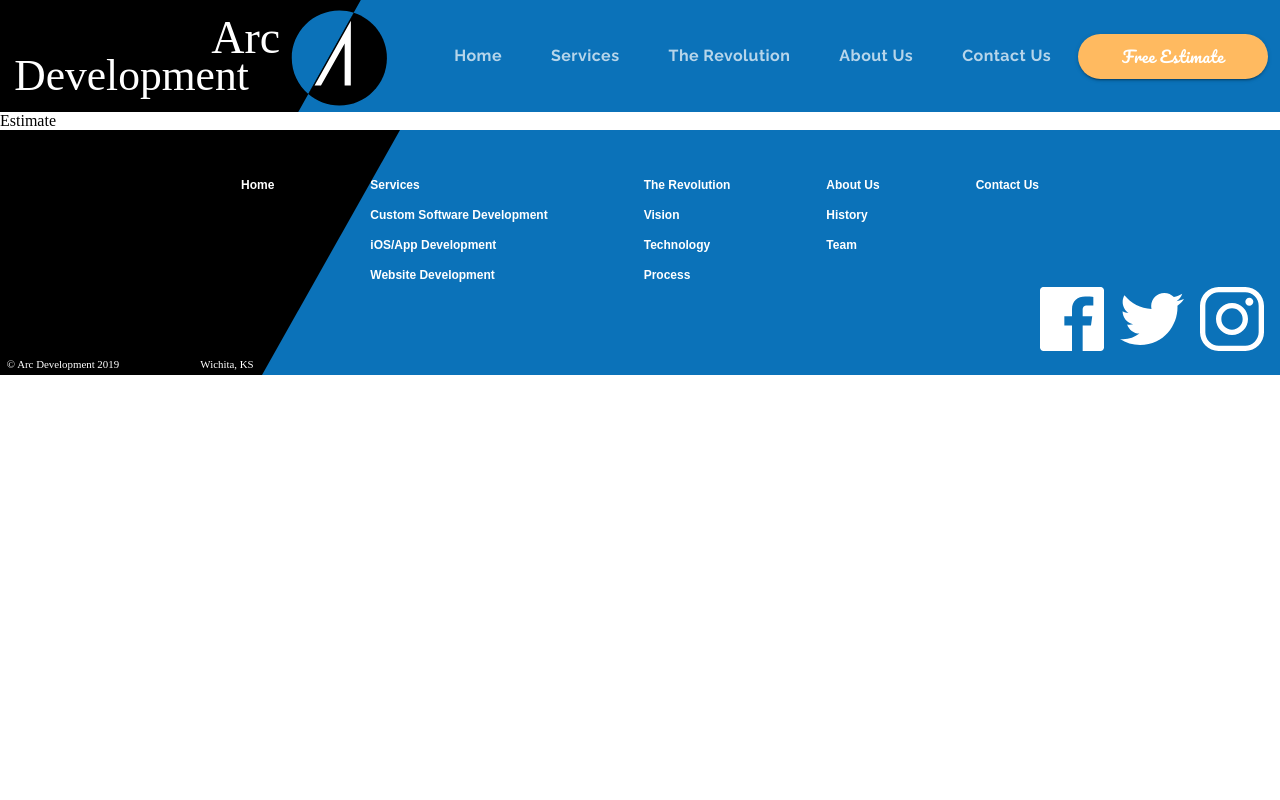
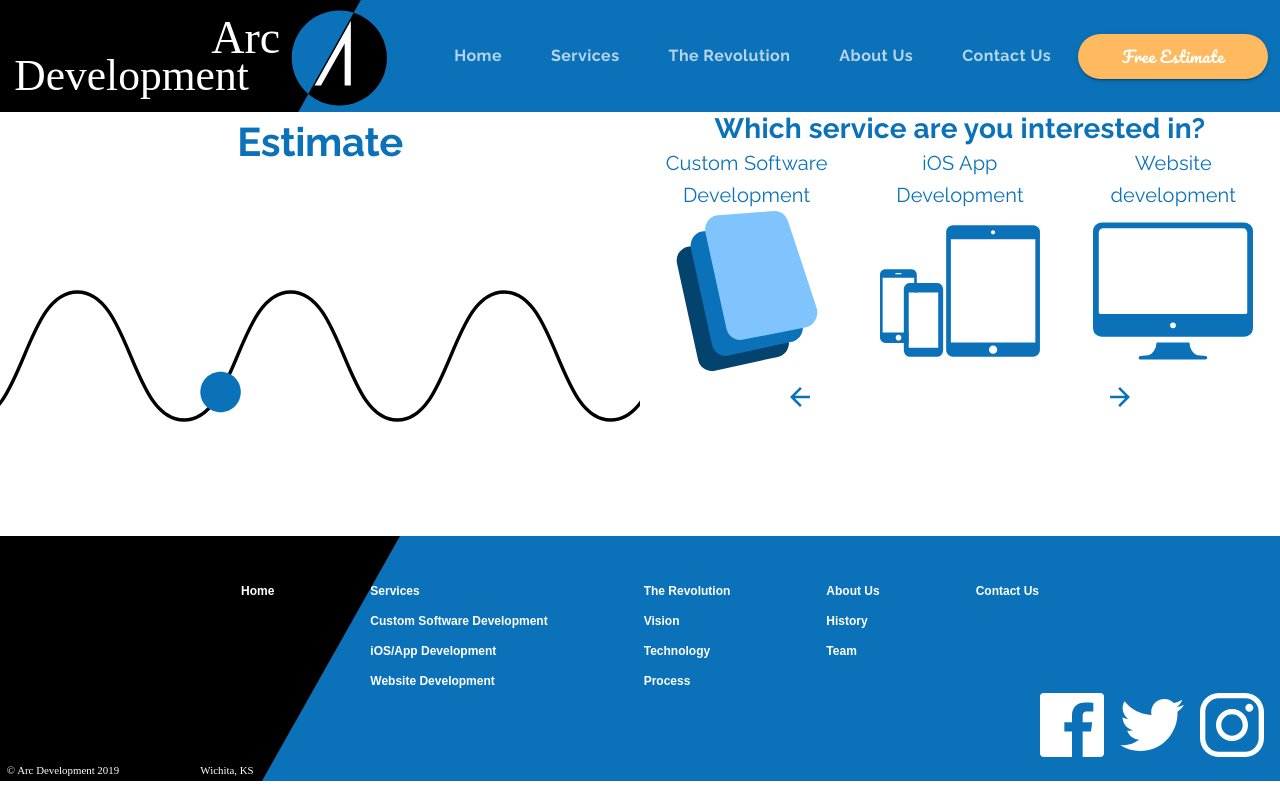
Before and after one commit to oscaramos/arc-development, a React (Create React App) app: page /estimate in a window 1280 px wide. Built offline with nearby package versions, Linux system fonts and the light colour scheme.

Commit message:
feat(front-end): add estimate page
incomplete page

```diff
--- a/src/App.js
+++ b/src/App.js
@@ -11,6 +11,7 @@ import Websites from './pages/Websites'
 import Revolution from './pages/Revolution'
 import AboutUs from './pages/AboutUs'
 import Contact from './pages/Contact'
+import Estimate from './pages/Estimate'
 
 function App() {
   return (
@@ -26,7 +27,7 @@ function App() {
           <Route path='/revolution' component={Revolution} />
           <Route path='/about' component={AboutUs} />
           <Route path='/contact' component={Contact} />
-          <Route path='/estimate' component={() => <div>Estimate</div>} />
+          <Route path='/estimate' component={Estimate} />
         </Switch>
         <Footer />
       </BrowserRouter>
--- /dev/null
+++ b/src/pages/Estimate.js
@@ -0,0 +1,123 @@
+import React from 'react'
+
+import Grid from '@material-ui/core/Grid'
+import { makeStyles } from '@material-ui/core/styles'
+
+import check from '../assets/check.svg'
+import send from '../assets/send.svg'
+import software from '../assets/software.svg'
+import mobile from '../assets/mobile.svg'
+import website from '../assets/website.svg'
+import backArrow from '../assets/backArrow.svg'
+import backArrowDisabled from '../assets/backArrowDisabled.svg'
+import forwardArrow from '../assets/forwardArrow.svg'
+import forwardArrowDisabled from '../assets/forwardArrowDisabled.svg'
+import camera from '../assets/camera.svg'
+import upload from '../assets/upload.svg'
+import person from '../assets/person.svg'
+import persons from '../assets/persons.svg'
+import info from '../assets/info.svg'
+import bell from '../assets/bell.svg'
+import people from '../assets/people.svg'
+import usersIcon from '../assets/users.svg'
+import iPhone from '../assets/iphone.svg'
+import gps from '../assets/gps.svg'
+import customized from '../assets/customized.svg'
+import data from '../assets/data.svg'
+import android from '../assets/android.svg'
+import globe from '../assets/globe.svg'
+import biometrics from '../assets/biometrics.svg'
+
+import estimateAnimation from '../animations/estimateAnimation/data.json'
+import { Typography } from '@material-ui/core'
+import animationData from '../animations/landinganimation/data'
+import Lottie from 'react-lottie'
+import IconButton from '@material-ui/core/IconButton'
+
+const useStyles = makeStyles(theme => ({
+  mainContainer: {},
+}))
+
+function Estimate() {
+  const classes = useStyles()
+
+  const estimateOptions = {
+    loop: true,
+    autoplay: true,
+    animationData: estimateAnimation,
+    rendererSettings: {
+      preverseAspectRadio: 'xMidYMid slice',
+    },
+  }
+
+  return (
+    <Grid container direction='row' className={classes.mainContainer}>
+      {/*----- Estimate ------*/}
+      <Grid item container lg={6} direction='column'>
+        <Grid item>
+          <Typography variant='h2' align='center'>
+            Estimate
+          </Typography>
+        </Grid>
+        <Grid item>
+          <Lottie options={estimateOptions} height='100%' width='100%' />
+        </Grid>
+      </Grid>
+
+      {/*----- Question ------*/}
+      <Grid item container lg={6} direction='column'>
+        <Grid item>
+          <Typography variant='h4' align='center'>
+            Which service are you interested in?
+          </Typography>
+        </Grid>
+        <Grid item container direction='row'>
+          <Grid item container lg={4} direction='column' alignItems='center'>
+            <Grid item style={{ maxWidth: '12em' }}>
+              <Typography variant='h6' align='center'>
+                Custom Software Development
+              </Typography>
+            </Grid>
+            <Grid item>
+              <img src={software} alt='three floating screens' style={{ width: '10em', height: '10em' }} />
+            </Grid>
+          </Grid>
+          <Grid item container lg={4} direction='column' alignItems='center'>
+            <Grid item style={{ maxWidth: '12em' }}>
+              <Typography variant='h6' align='center'>
+                iOS App Development
+              </Typography>
+            </Grid>
+            <Grid item>
+              <img src={mobile} alt='three floating screens' style={{ width: '10em', height: '10em' }} />
+            </Grid>
+          </Grid>
+          <Grid item container lg={4} direction='column' alignItems='center'>
+            <Grid item style={{ maxWidth: '12em' }}>
+              <Typography variant='h6' align='center'>
+                Website development
+              </Typography>
+            </Grid>
+            <Grid item>
+              <img src={website} alt='three floating screens' style={{ width: '10em', height: '10em' }} />
+            </Grid>
+          </Grid>
+        </Grid>
+        <Grid container direction='row' justify='space-around'>
+          <Grid item>
+            <IconButton>
+              <img src={backArrow} alt='back arrow' />
+            </IconButton>
+          </Grid>
+          <Grid item>
+            <IconButton>
+              <img src={forwardArrow} alt='forward arrow' />
+            </IconButton>
+          </Grid>
+        </Grid>
+      </Grid>
+    </Grid>
+  )
+}
+
+export default Estimate
```
